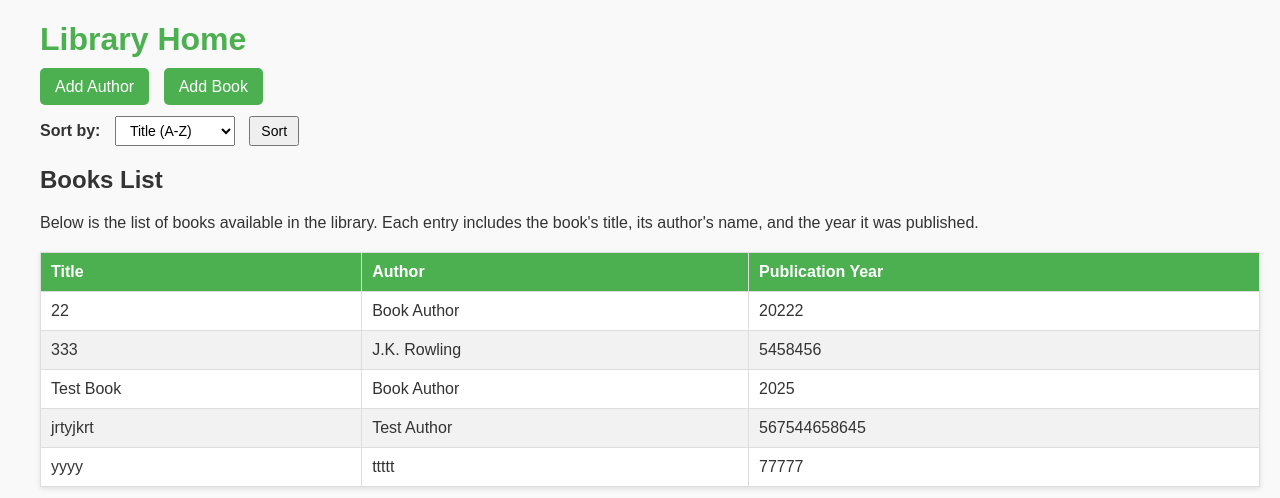
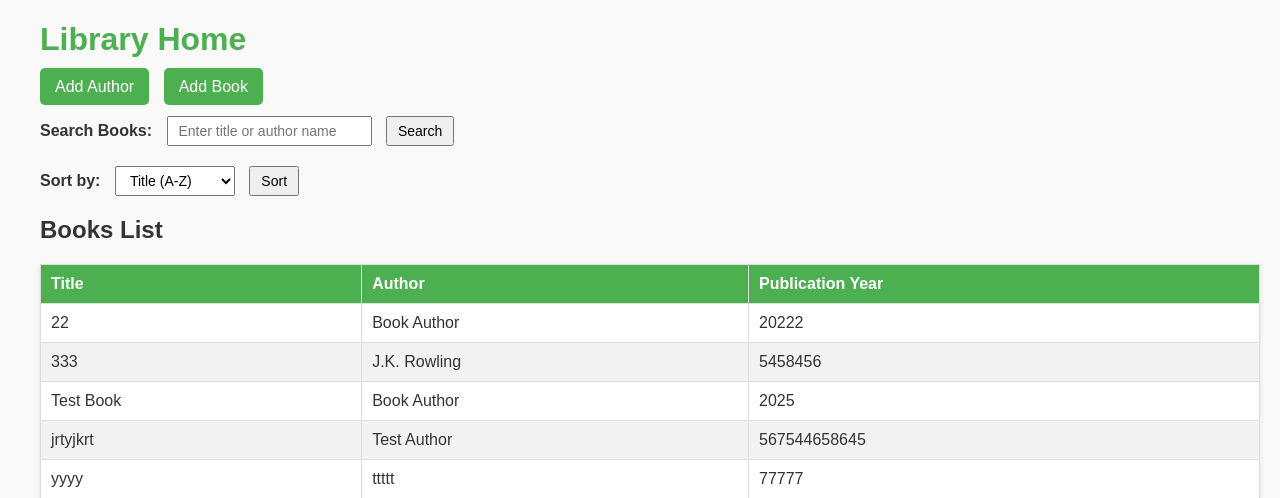
Before and after one commit to mi-ar-82/Book-Alchemy, a Flask app: page / in a window 1280 px wide. Shown: the top 498 px of the page. Run offline with Flask 3, Linux system fonts and the light colour scheme.

Commit message:
added search

```diff
--- a/app.py
+++ b/app.py
@@ -31,22 +31,36 @@ db.init_app(app)
 # Home page route
 @app.route('/')
 def home():
-    # Get the sorting parameter from the query string
+    keyword = request.args.get('keyword', '').strip()
     sort_by = request.args.get('sort_by', 'title_asc')
 
-    # Determine sorting logic
+    # Base query
+    query = Book.query
+
+    # Apply search filter if keyword is provided
+    if keyword:
+        query = query.join(Author).filter(
+            (Book.title.ilike(f"%{keyword}%")) | (Author.name.ilike(f"%{keyword}%"))
+        )
+
+    # Apply sorting
     if sort_by == 'title_asc':
-        books = Book.query.order_by(asc(Book.title)).all()
+        query = query.order_by(Book.title.asc())
     elif sort_by == 'title_desc':
-        books = Book.query.order_by(desc(Book.title)).all()
+        query = query.order_by(Book.title.desc())
     elif sort_by == 'author_asc':
-        books = Book.query.join(Author).order_by(asc(Author.name)).all()
+        query = query.join(Author).order_by(Author.name.asc())
     elif sort_by == 'author_desc':
-        books = Book.query.join(Author).order_by(desc(Author.name)).all()
-    else:
-        books = Book.query.all()  # Default case
+        query = query.join(Author).order_by(Author.name.desc())
+
+    books = query.all()
+
+    # Flash a message if no books match the search criteria
+    if keyword and not books:
+        flash(f"No books found matching '{keyword}'.", "info")
 
     return render_template('home.html', books=books)
+
 
 # Route to add an author
 @app.route('/add_author', methods=['GET', 'POST'])
--- a/templates/home.html
+++ b/templates/home.html
@@ -18,7 +18,7 @@
             color: #4CAF50;
             margin-bottom: 20px;
         }
-        .actions {
+        .actions, .search-form {
             margin-bottom: 20px;
         }
         .actions a {
@@ -29,13 +29,10 @@
             border-radius: 5px;
             margin-right: 10px;
         }
-        form {
-            margin-bottom: 20px;
-        }
         form label {
             font-weight: bold;
         }
-        select, button {
+        input[type="text"], select, button {
             padding: 5px 10px;
             margin-left: 10px;
             font-size: 14px;
@@ -87,6 +84,13 @@
           <a href="/add_book">Add Book</a>
         </div>
 
+        <!-- Search Form -->
+        <form method="GET" action="/" class="search-form">
+            <label for="keyword">Search Books:</label>
+            <input type="text" name="keyword" id="keyword" placeholder="Enter title or author name">
+            <button type="submit">Search</button>
+        </form>
+
         <!-- Sorting Form -->
         <form method="GET" action="/">
             <label for="sort_by">Sort by:</label>
@@ -101,7 +105,6 @@
 
         <!-- Books List Header -->
         <h2>Books List</h2>
-        <p>Below is the list of books available in the library. Each entry includes the book's title, its author's name, and the year it was published.</p>
 
         <!-- Books Table -->
         {% if books %}
```
